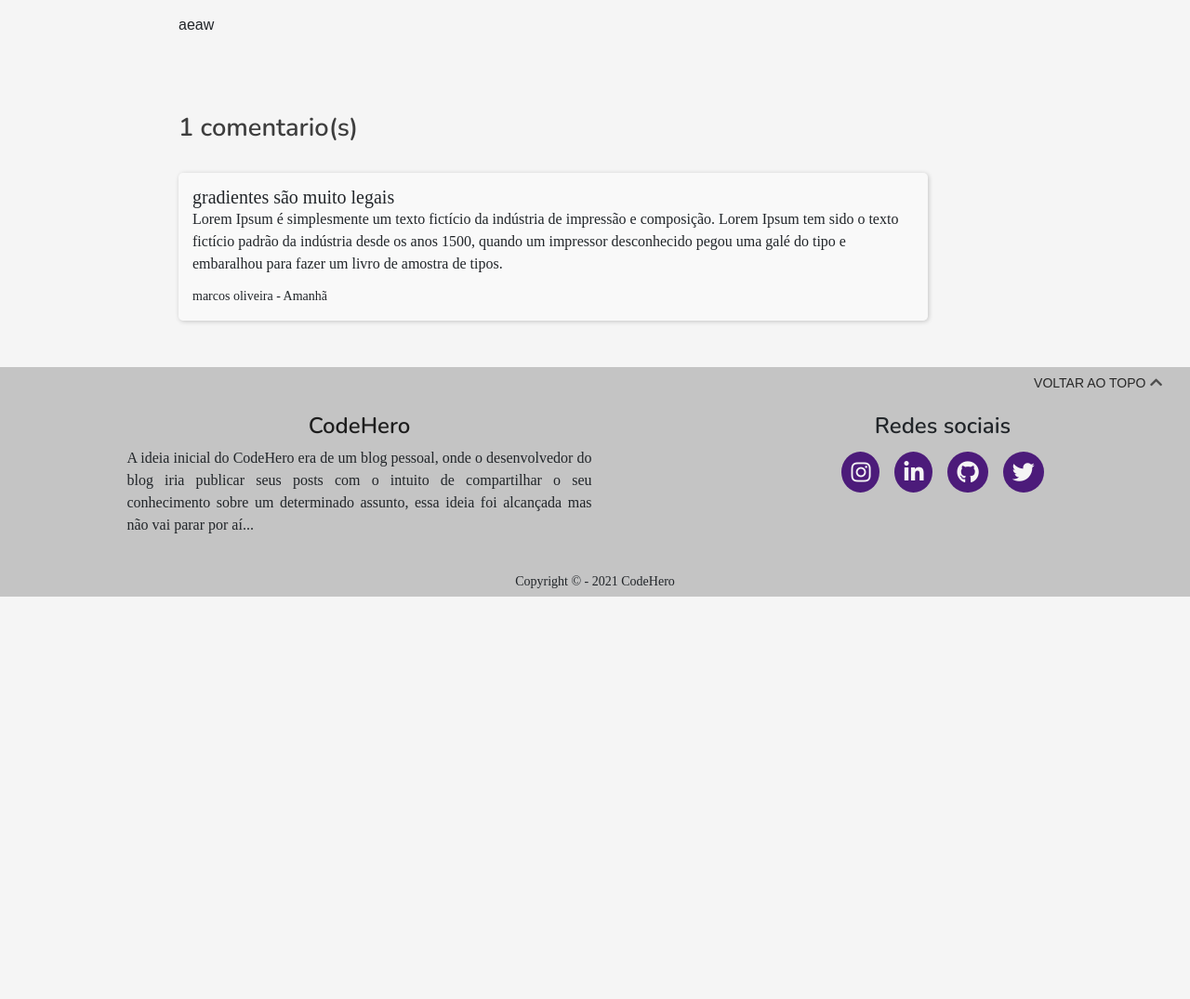
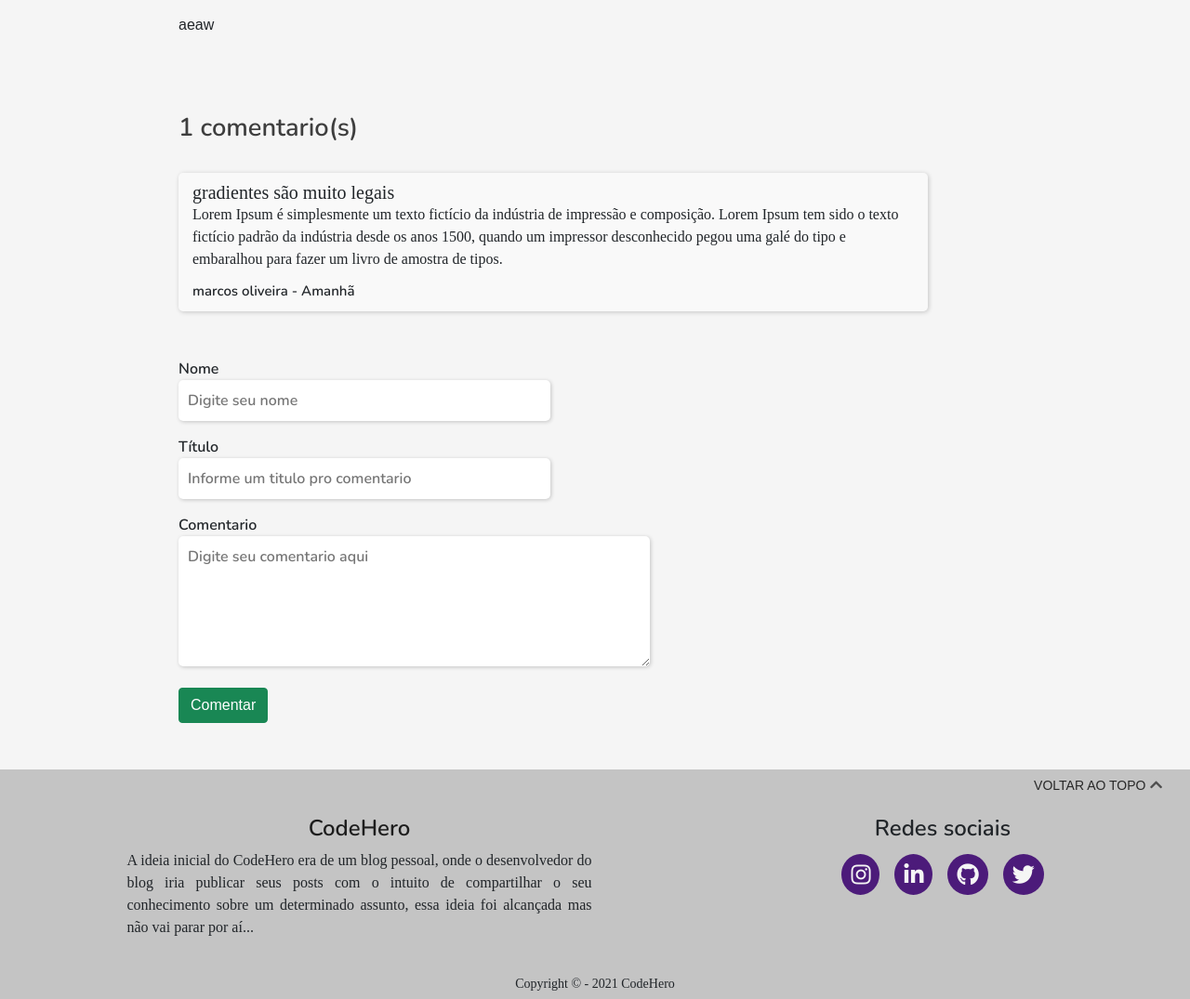
Before and after one commit to danyel-dev/CodeHero, a Django app: page /post_detail/1 in a window 1280 px wide. Shown: the part 335-1410 px from the top of the page at 93% size. Before the commit the page ends 977 px from the top, so only its background shows below. Run offline with Django 3.2, Linux system fonts and the light colour scheme; data comes from the database, SQL or seed files in the repository; some web fonts are replaced.

Commit message:
layout dos comentarios criado

```diff
--- a/Posts/forms.py
+++ b/Posts/forms.py
@@ -8,3 +8,21 @@ class ComentarioForm(forms.ModelForm):
     class Meta:
         model = Comentario
         fields = ('nome', 'titulo', 'comentario')
+
+        widgets = {
+            'nome': forms.TextInput(attrs={
+                'class': 'name_comment',
+                'placeholder': 'Digite seu nome'
+            }),
+
+            'titulo': forms.TextInput(attrs={
+                'class': 'title_comment',
+                'placeholder': 'Informe um titulo pro comentario'
+            }),
+
+            'comentario': forms.Textarea(attrs={
+                'placeholder': 'Digite seu comentario aqui',
+                'class': 'comment_textarea',
+                'cols': 50, 'rows': 5
+            }),
+        }
--- a/Posts/static/posts/css/post_detail.css
+++ b/Posts/static/posts/css/post_detail.css
@@ -64,15 +64,14 @@
 }
 
 .comments {
-    padding: 15px;
+    padding: 10px 15px;
     box-shadow: 1px 1px 5px rgba(0, 0, 0, 0.2);
     background-color: rgba(255, 255, 255, 0.4);
     border-radius: 5px;
-    transition: .3s ease-in;
 }
 
 .comments:hover {
-    background-color: rgba(110, 25, 221, 0.068);
+    background-color: rgba(110, 25, 221, 0.04);
 }
 
 .comments h2 {
@@ -86,5 +85,37 @@
 }
 
 .comments small {
-    font-family: 'PoppinsRegular';
+    font: 15px 'Nunito';
 }
+
+/* post-add-comment */
+
+#post-add-comment {
+    margin-top: 50px;
+}
+
+#post-add-comment label {
+    display: block;
+    font-family: 'Nunito';
+}
+
+#post-add-comment input {
+    border: 0;
+    box-shadow: 1px 1px 5px rgba(0, 0, 0, 0.3);
+    border-radius: 5px;
+    padding: 10px;
+    width: 400px;
+    font-family: 'Nunito';
+}
+
+#post-add-comment input {
+    width: 400px;
+}
+
+#post-add-comment input, .comment_textarea {
+    border: 0;
+    box-shadow: 1px 1px 4px rgba(0, 0, 0, 0.2);
+    border-radius: 5px;
+    padding: 10px;
+    font-family: 'Nunito';
+}
--- a/Posts/templates/posts/post_detail.html
+++ b/Posts/templates/posts/post_detail.html
@@ -38,5 +38,26 @@
                 </div>
             {% endif %}
         </div>
+
+        <div id="post-add-comment">
+            <form method="post">
+                {% csrf_token %}
+
+                <p>
+                    <label for="id_nome">Nome</label>
+                    {{ form.nome }}
+                </p>
+                <p>
+                    <label for="id_titulo">Título</label>
+                    {{ form.titulo }}
+                </p>
+                <p>
+                    <label for="id_comentario">Comentario</label>
+                    {{ form.comentario }}
+                </p>
+
+                <button type="submit" class='btn btn-success'>Comentar</button>
+            </form>
+        </div>
     </main>
 {% endblock %}
--- a/Posts/views.py
+++ b/Posts/views.py
@@ -66,4 +66,6 @@ def post_detail(request, id_post):
     post = get_object_or_404(Post, id = id_post)
     comments = Comentario.objects.order_by('-id').filter(post = id_post, publicado = True)
 
-    return render(request, 'posts/post_detail.html', {'post': post, 'comments': comments})
+    form = ComentarioForm()
+
+    return render(request, 'posts/post_detail.html', {'post': post, 'comments': comments, 'form': form})
```
